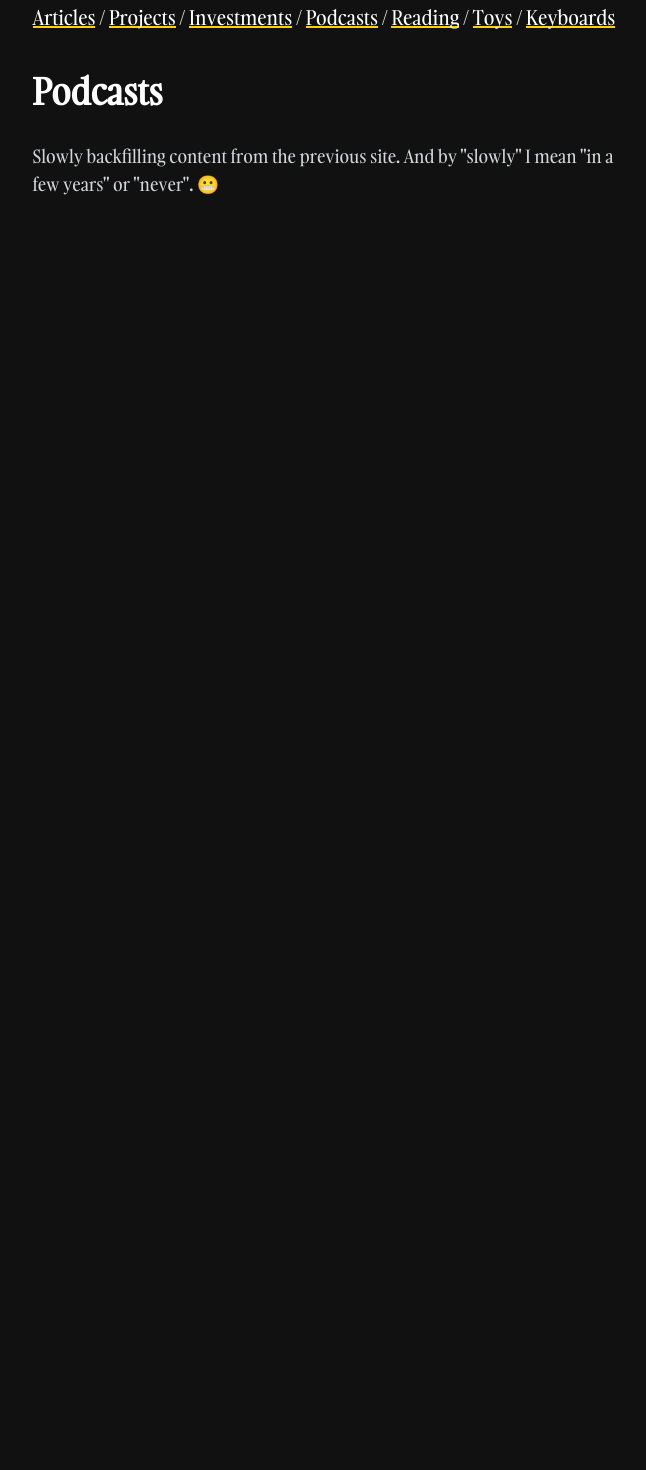
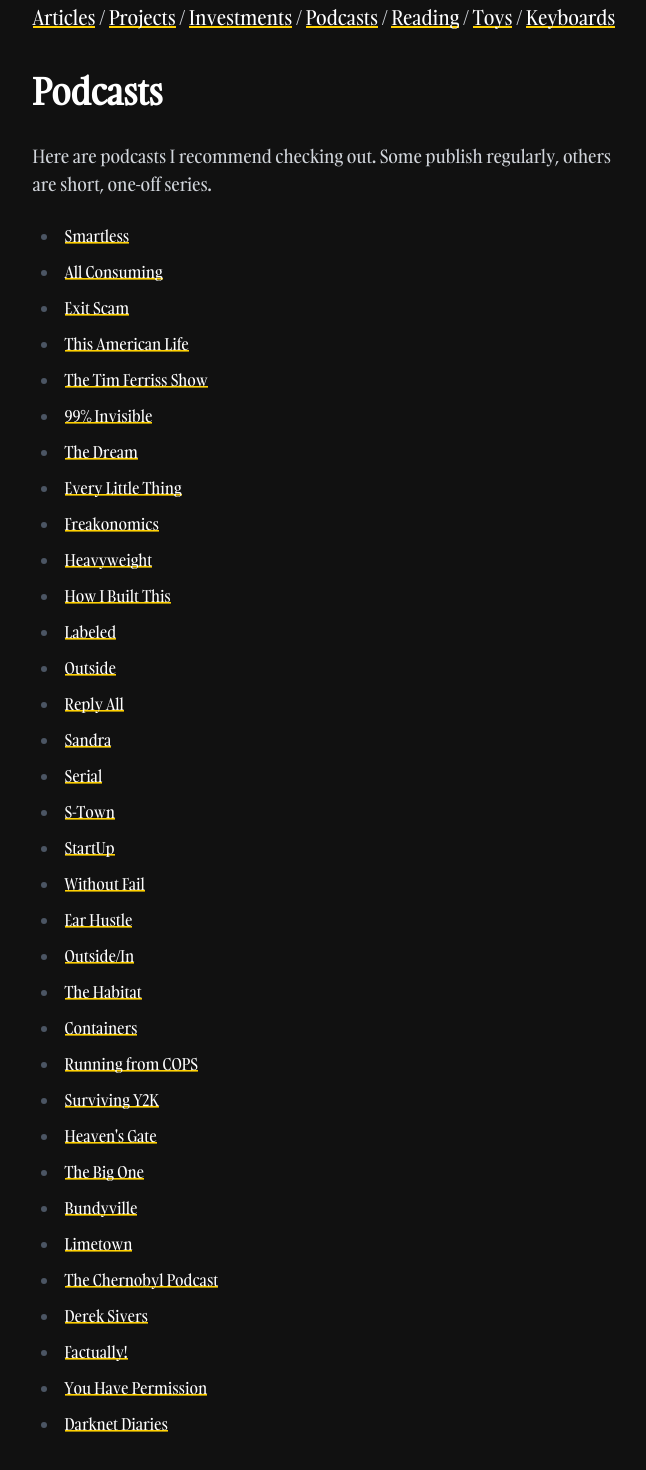
Before and after one commit to Shpigford/joshpigford, a Next.js app: page /podcasts in a window 1280 px wide. Shown: the part 162-1632 px from the top of the page, without its empty margins (117-763 px from the left). Before the commit the page ends 800 px from the top, so only its background shows below. Built offline with nearby package versions, Linux system fonts and the light colour scheme.

Commit message:
Podcasts

```diff
--- a/app/globals.css
+++ b/app/globals.css
@@ -2,16 +2,18 @@
 @tailwind components;
 @tailwind utilities;
 
+.prose a,
 .thick-link {
   text-decoration: none;
   background-image: linear-gradient(90deg, #ffd100 0%, #ffd100 100%);
   background-repeat: no-repeat;
   background-size: 100% 0.1em;
   background-position: 0 88%;
-  transition: background-size 0.25s ease-in-out;
-  &:hover {
-    background-size: 100% 0.2em;
-  }
+  transition: background-size 0.2s ease-in-out;
+}
+
+.prose a:hover {
+  background-size: 100% 0.2em;
 }
 
 @font-face {
--- a/app/podcasts/page.tsx
+++ b/app/podcasts/page.tsx
@@ -2,7 +2,43 @@
   return (
     <div className="prose dark:prose-invert font-serif">
       <h1 className="font-serif text-4xl">Podcasts</h1>
-      <p className="text-lg">Slowly backfilling content from the previous site. And by &quot;slowly&quot; I mean &quot;in a few years&quot; or &quot;never&quot;. 😬</p>
+      <p className="text-lg">Here are podcasts I recommend checking out. Some publish regularly, others are short, one-off series.</p>
+      <ul>
+        <li><a href="https://www.smartless.com">Smartless</a></li>
+        <li><a href="https://allconsuming.show">All Consuming</a></li>
+        <li><a href="https://www.exitscam.show">Exit Scam</a></li>
+        <li><a href="https://www.thisamericanlife.org/podcast">This American Life</a></li>
+        <li><a href="https://tim.blog/podcast/">The Tim Ferriss Show</a></li>
+        <li><a href="https://99percentinvisible.org/">99% Invisible</a></li>
+        <li><a href="https://www.stitcher.com/podcast/stitcher/the-dream">The Dream</a></li>
+        <li><a href="https://gimletmedia.com/every-little-thing/">Every Little Thing</a></li>
+        <li><a href="http://freakonomics.com/">Freakonomics</a></li>
+        <li><a href="https://gimletmedia.com/heavyweight/">Heavyweight</a></li>
+        <li><a href="https://www.npr.org/podcasts/510313/how-i-built-this">How I Built This</a></li>
+        <li><a href="https://labeledpodcast.com/">Labeled</a></li>
+        <li><a href="https://www.outsideonline.com/podcasts">Outside</a></li>
+        <li><a href="https://gimletmedia.com/reply-all/">Reply All</a></li>
+        <li><a href="https://www.gimletmedia.com/sandra">Sandra</a></li>
+        <li><a href="https://serialpodcast.org">Serial</a></li>
+        <li><a href="https://stownpodcast.org">S-Town</a></li>
+        <li><a href="https://gimletmedia.com/startup/">StartUp</a></li>
+        <li><a href="https://www.gimletmedia.com/without-fail">Without Fail</a></li>
+        <li><a href="https://www.earhustlesq.com/">Ear Hustle</a></li>
+        <li><a href="http://outsideinradio.org/">Outside/In</a></li>
+        <li><a href="https://www.gimletmedia.com/the-habitat">The Habitat</a></li>
+        <li><a href="https://soundcloud.com/containersfmg">Containers</a></li>
+        <li><a href="https://www.topic.com/runningfromcops">Running from COPS</a></li>
+        <li><a href="https://www.topic.com/surviving-y2k">Surviving Y2K</a></li>
+        <li><a href="https://www.heavensgate.show">Heaven&apos;s Gate</a></li>
+        <li><a href="https://the-big-one.scpr.org">The Big One</a></li>
+        <li><a href="https://www.npr.org/podcasts/606441988/bundyville">Bundyville</a></li>
+        <li><a href="https://twoupproductions.com/limetown/podcast">Limetown</a></li>
+        <li><a href="https://www.stitcher.com/podcast/pineapple-street-media/the-chernobyl-podcast">The Chernobyl Podcast</a></li>
+        <li><a href="https://sivers.org/podcast">Derek Sivers</a></li>
+        <li><a href="https://www.earwolf.com/show/factually-with-adam-conover/">Factually!</a></li>
+        <li><a href="https://www.dankochwords.com/yhp.html">You Have Permission</a></li>
+        <li><a href="https://darknetdiaries.com">Darknet Diaries</a></li>
+      </ul>
     </div>
   )
 }
```
